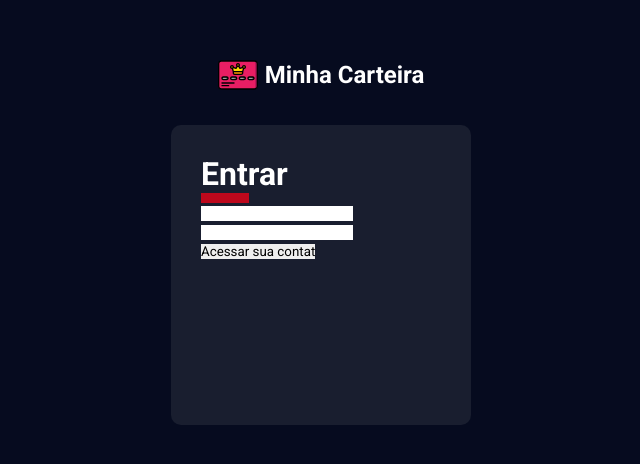
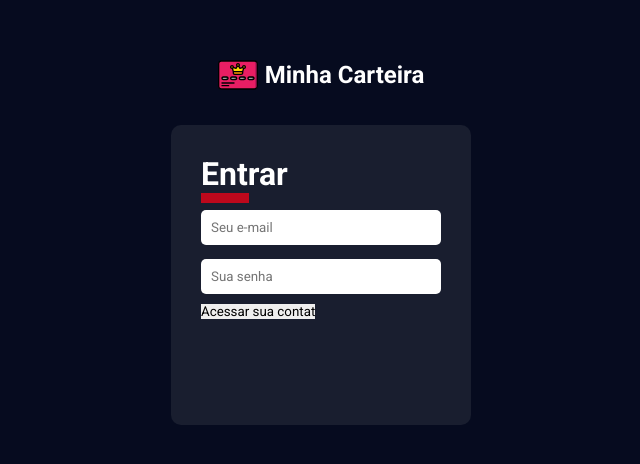
Before and after one commit to alangeek/TypeScript_Budget_React, a React (Create React App) app: page /dashboard in a window 1280 px wide. Shown: the part 160-624 px from the top of the page, without its empty margins (319-959 px from the left). Built offline with nearby package versions, Linux system fonts and the light colour scheme.

Commit message:
Input component

```diff
--- /dev/null
+++ b/src/components/Input/index.tsx
@@ -0,0 +1,11 @@
+import React, { InputHTMLAttributes } from 'react';
+
+import { Container } from './styles';
+
+type IInputProps = InputHTMLAttributes<HTMLInputElement>;
+
+const Input: React.FC<IInputProps> = ({ ...rest }) =>  (
+    <Container {...rest } />
+  );
+
+export default Input;
--- /dev/null
+++ b/src/components/Input/styles.ts
@@ -0,0 +1,10 @@
+import styled from 'styled-components';
+
+export const Container = styled.input`
+  width: 100%;
+
+  margin: 7px 0;
+  padding: 10px;
+
+  border-radius: 5px;
+`;
--- a/src/pages/Signin/index.tsx
+++ b/src/pages/Signin/index.tsx
@@ -1,6 +1,8 @@
 import React from 'react';
 
 import logoImg from '../../assets/logo.svg';
+
+import Input from '../../components/Input';
 
 import { Container, Logo, Form, FormTitle } from './styles';
 
@@ -12,11 +14,19 @@
           <h2>Minha Carteira</h2>
         </Logo>
 
-        <Form>
+        <Form onSubmit={() => {}}>
           <FormTitle>Entrar</FormTitle>
 
-          <input type="text"/>
-          <input type="text"/>
+          <Input
+            type="email"
+            placeholder="Seu e-mail"
+            required
+          />
+          <Input
+            type="password"
+            placeholder="Sua senha"
+            required
+          />
 
           <button type="submit">Acessar sua contat</button>
         </Form>
```
Also changed, not shown: 1 other file (tests, documents, lock files or other folders).
